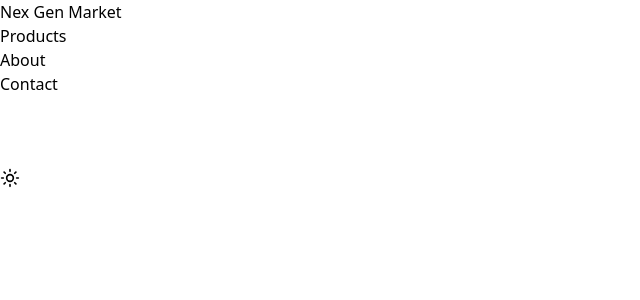
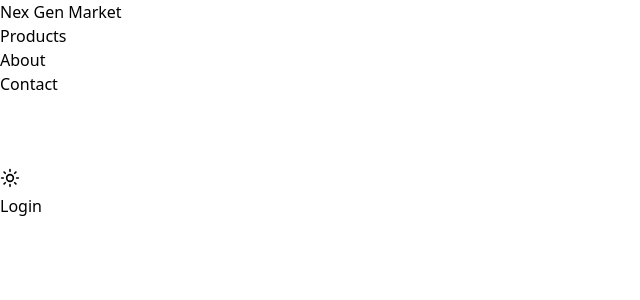
Before and after one commit to Giacomo-Cattani/E-commerce, a React (Vite) app: page /login in a window 1280 px wide. Shown: the top 300 px of the page, without its empty margins (0-640 px from the left). Built offline with nearby package versions, Linux system fonts and the light colour scheme.

Commit message:
Refactor: Add NotFound page and update theme prop in Login and Home components

```diff
--- a/src/components/Header.tsx
+++ b/src/components/Header.tsx
@@ -1,5 +1,5 @@
 import React, { useState } from 'react';
-import { redirect, useNavigate } from 'react-router-dom';
+import { Outlet, useNavigate } from 'react-router-dom';
 import { Moon, Sun } from 'lucide-react';
 import { IconUserCircle, IconShoppingCart, IconLogin, IconLogout } from '@tabler/icons-react';
 
@@ -13,6 +13,7 @@ export const Header: React.FC<HeaderProps> = ({ theme, toggleTheme }) => {
     const [hovered, setHovered] = useState(false);
 
     return (
+        <div>
             <header className={`${theme === 'dark' ? 'bg-neutral-900 text-white' : 'bg-white text-neutral-900'} py-4 px-6 shadow-md fixed top-0 left-0 w-full z-50`}>
                 <nav className="flex justify-between items-center">
                     <div onClick={() => navigate('/')} className="text-2xl font-bold text-gold cursor-pointer">
@@ -61,5 +62,7 @@ export const Header: React.FC<HeaderProps> = ({ theme, toggleTheme }) => {
                     </ul>
                 </nav>
             </header>
+            <Outlet />
+        </div>
     );
 };
--- a/src/pages/Login.tsx
+++ b/src/pages/Login.tsx
@@ -1,7 +1,11 @@
-export const Login = () => {
+interface LoginProps {
+    theme: string;
+}
+
+export const Login: React.FC<LoginProps> = ({ theme }) => {
     return (
-        <div>
-            <h1>Login</h1>
-        </div>
+        <div className={`min-h-screen flex flex-col justify-center items-center ${theme === 'dark' ? ' text-white' : 'text-neutral-900'}`}>
+            <p> Login</p>
+        </div >
     );
 };
--- /dev/null
+++ b/src/pages/NotFound.tsx
@@ -0,0 +1,22 @@
+import { useNavigate } from "react-router-dom";
+
+interface NotFoundProps {
+    theme: string;
+}
+
+export const NotFound: React.FC<NotFoundProps> = ({ theme }) => {
+    const navigate = useNavigate();
+    const isDarkMode = theme === 'dark';
+
+    return (
+        <div className={`flex items-center justify-center h-screen `}>
+            <div className="text-center">
+                <h1 className={`text-6xl font-bold ${isDarkMode ? 'text-neutral-100' : 'text-neutral-800'}`}>404</h1>
+                <p className={`text-2xl mt-4 ${isDarkMode ? 'text-neutral-400' : 'text-neutral-600'}`}>Page Not Found</p>
+                <button onClick={() => navigate('/')} className="mt-6 inline-block px-4 py-2 bg-yellow-500 text-neutral-900 rounded hover:bg-yellow-600">
+                    Go to Home
+                </button>
+            </div>
+        </div>
+    );
+}
--- a/src/pages/index.ts
+++ b/src/pages/index.ts
@@ -1,2 +1,3 @@
 export * from "./Home";
 export * from "./Login";
+export * from "./NotFound";
```
Also changed, not shown: src/App.tsx (+14 -10 lines). Lines whose indentation alone changed are shown as unchanged.
